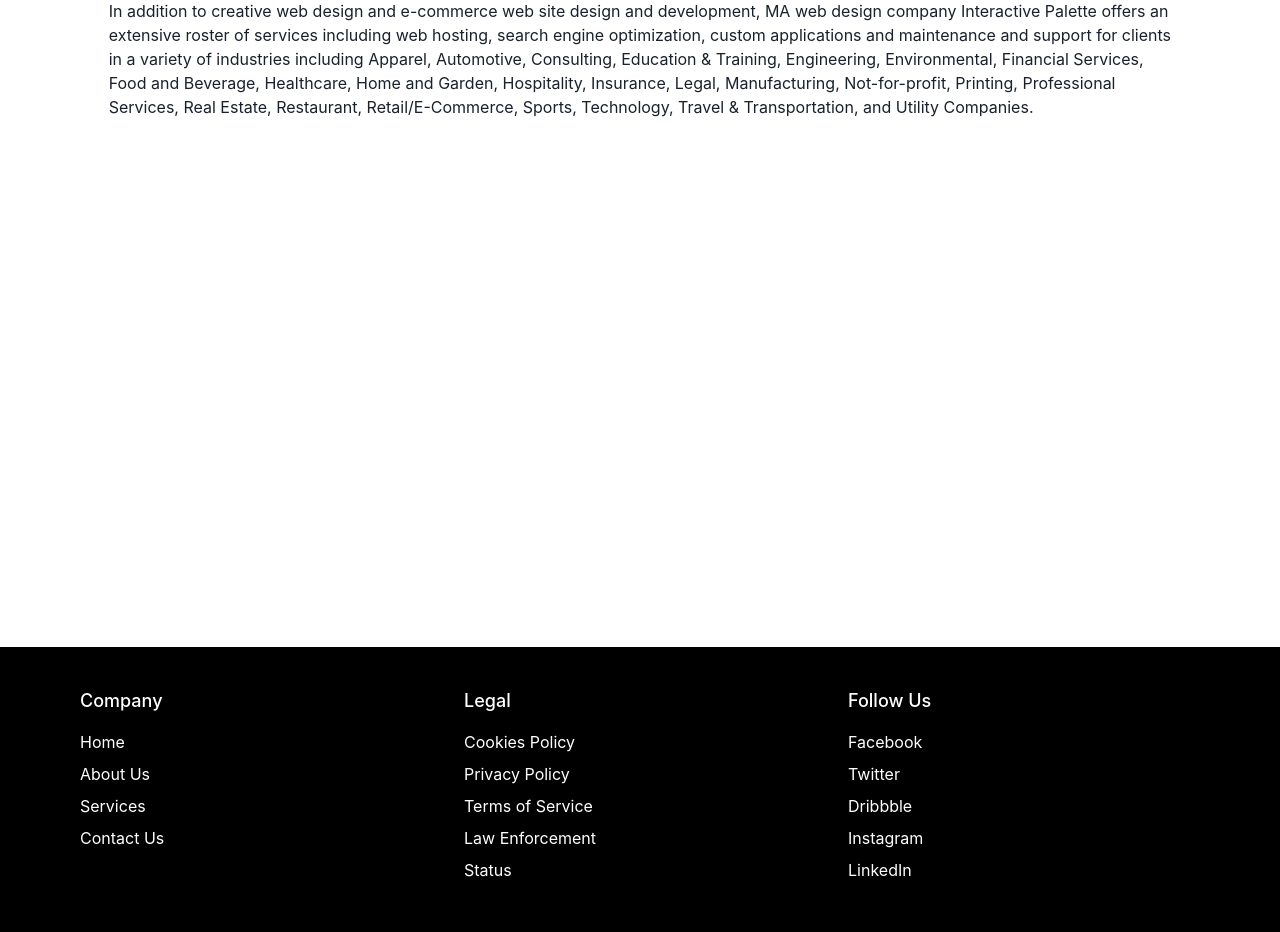
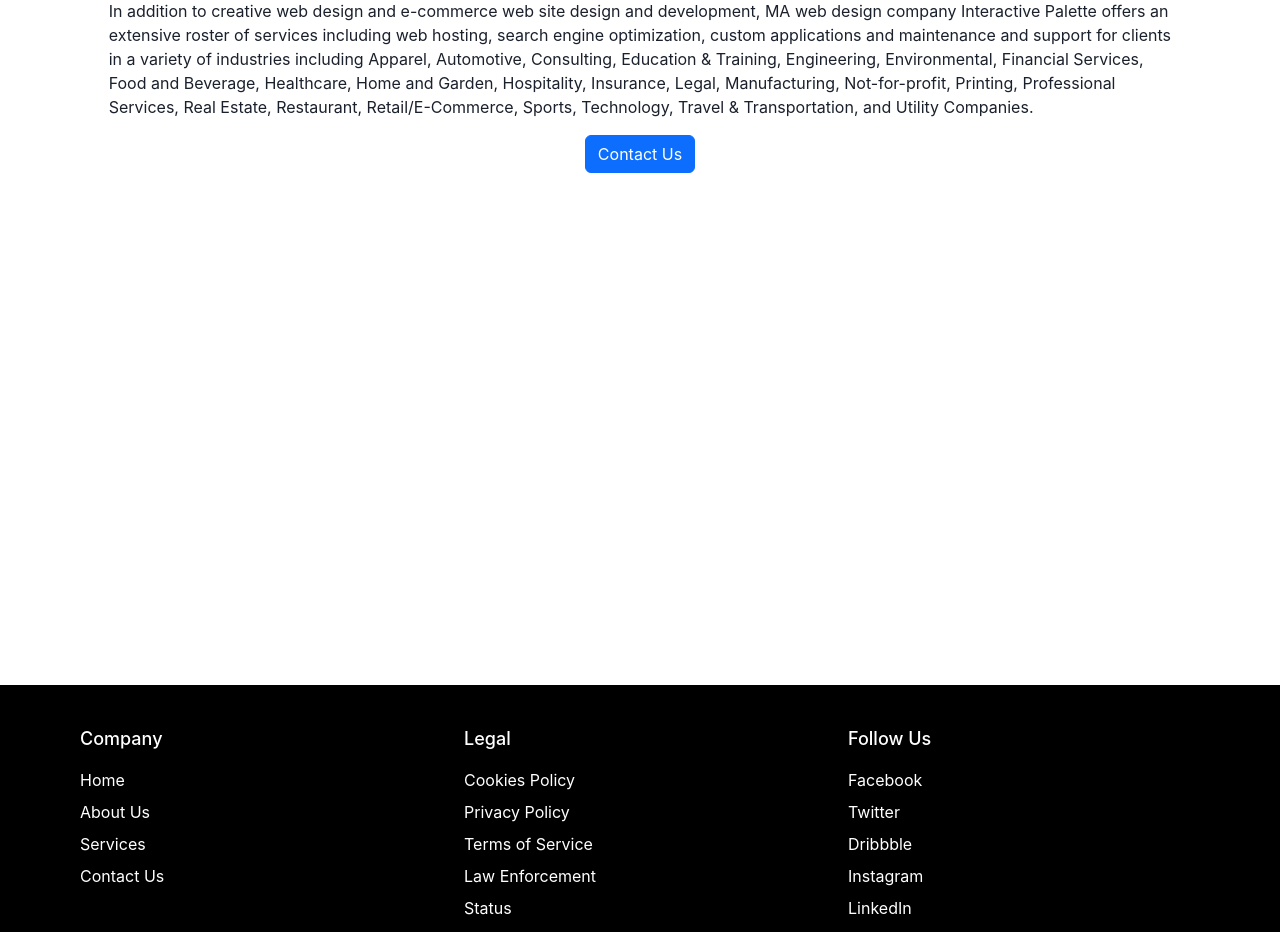
Before and after one commit to bazaiaimal/construction-app, a React (Vite) app: page /about in a window 1280 px wide. Shown: the part 1140-2072 px from the top of the page. Built offline with nearby package versions, Linux system fonts and the light colour scheme.

Commit message:
contact us button

```diff
--- a/package.json
+++ b/package.json
@@ -22,6 +22,7 @@
     "emailjs-com": "^3.2.0",
     "framer-motion": "^10.16.4",
     "nodemailer": "^6.9.5",
+    "pure-react-carousel": "^1.30.1",
     "react": "^18.2.0",
     "react-bootstrap": "^2.8.0",
     "react-chakra-slide-show": "^1.0.11",
--- a/src/websiteComponents/NavBar.tsx
+++ b/src/websiteComponents/NavBar.tsx
@@ -32,7 +32,7 @@
               <Link to="/services">Services</Link>
             </li>
             <li>
-              <Link to="contact">Contact Us</Link>
+              <Link to="/contact">Contact Us</Link>
             </li>
           </HStack>
         </ul>
--- a/src/websiteComponents/pages/About.tsx
+++ b/src/websiteComponents/pages/About.tsx
@@ -1,5 +1,7 @@
+import { Link } from "react-router-dom";
 import AboutImage from "../../assets/Images/about.jpg";
 import { AboutPageSlider } from "../pageSliders/AboutSlider";
+import { Box } from "@chakra-ui/react";
 
 const About = () => {
   return (
@@ -28,6 +30,11 @@
             Utility Companies.
           </p>
         </div>
+        <Box textAlign="center">
+          <Link to="/contact" className="btn btn-primary">
+            Contact Us
+          </Link>
+        </Box>
       </div>
     </>
   );
--- a/src/websiteComponents/pages/Home.tsx
+++ b/src/websiteComponents/pages/Home.tsx
@@ -12,6 +12,7 @@
 import { useState } from "react";
 import { BsChevronDown } from "react-icons/bs";
 import { HomePageSlider } from "../pageSliders/HomePageSlider";
+import { Link } from "react-router-dom";
 
 interface Props {
   id: number;
@@ -149,6 +150,10 @@
         <Text fontSize="xl" mb="8">
           We build your dreams into reality.
         </Text>
+
+        <Link to="/contact" className="btn btn-primary">
+          Contact Us
+        </Link>
         <HStack gap={3} height="100%" padding={4}>
           <Box height={20}>
             <HStack display="flex" flexDirection="column">
--- a/src/websiteComponents/pages/Services.tsx
+++ b/src/websiteComponents/pages/Services.tsx
@@ -2,14 +2,20 @@
 import electricalImage from "../../assets/Images/electrical Service image.jpg";
 import architecturalImage from "../../assets/Images/architectural service image.png";
 import technicalImage from "../../assets/Images/technical service image.jpg";
-import { Image } from "@chakra-ui/react";
+import { Box, Image } from "@chakra-ui/react";
 import { ServicePageSlider } from "../pageSliders/ServicesSlider";
+import { Link } from "react-router-dom";
 
 export const Services = () => {
   return (
     <>
       <ServicePageSlider />
       <div className="container">
+        <Box textAlign="center">
+          <Link to="/contact" className="btn btn-primary">
+            Contact Us
+          </Link>
+        </Box>
         <div className="row mt-4">
           <div className="col-sm-12 col-md-10 col-lg-10 mx-auto">
             <Image
```
Also changed, not shown: 1 other file (tests, documents, lock files or other folders).
